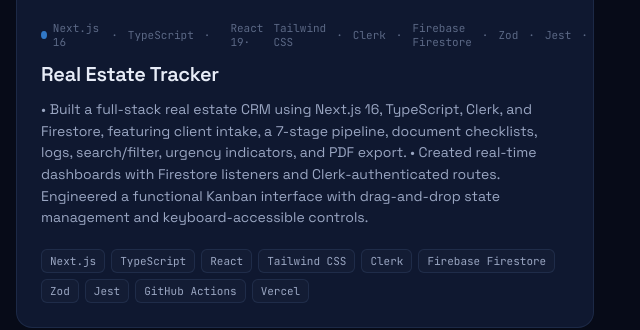
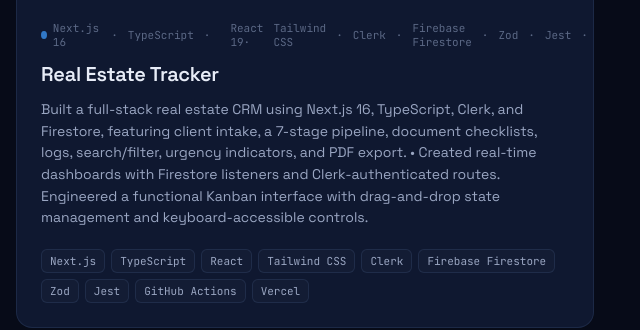
Before and after one commit to CJMoses1318/EPortfoliov2, a plain HTML site: page index.html in a window 1280 px wide. Shown: the part 3954-4284 px from the top of the page, 634-1274 px from the left. Drawn offline with Linux system fonts and the light colour scheme.

Commit message:
removed bullet points

```diff
--- a/index.html
+++ b/index.html
@@ -767,7 +767,7 @@
             <span class="lang" style="--c:#3178c6">Next.js 16</span>·<span>TypeScript</span>· <span></span>React 19</span>· <span>Tailwind CSS</span>· <span>Clerk</span>· <span>Firebase Firestore</span>· <span>Zod</span>· <span>Jest</span>· <span>GitHub Actions</span>· <span>Vercel</span><span>·</span><span>SaaS</span>
           </div>
           <div class="pname"><a href="https://real-estate-project-fawn.vercel.app/" target="_blank">Real Estate Tracker <span class="ext">↗</span></a></div>
-          <p class="pdesc">• Built a full-stack real estate CRM using Next.js 16, TypeScript, Clerk, and Firestore, featuring client intake, a 7-stage pipeline, document checklists, logs, search/filter, urgency indicators, and PDF export. • Created real-time dashboards with Firestore listeners and Clerk-authenticated routes. Engineered a functional Kanban interface with drag-and-drop state management and keyboard-accessible controls. </p>
+          <p class="pdesc">Built a full-stack real estate CRM using Next.js 16, TypeScript, Clerk, and Firestore, featuring client intake, a 7-stage pipeline, document checklists, logs, search/filter, urgency indicators, and PDF export. • Created real-time dashboards with Firestore listeners and Clerk-authenticated routes. Engineered a functional Kanban interface with drag-and-drop state management and keyboard-accessible controls. </p>
           <div class="ptags"><span class="tag">Next.js</span><span class="tag">TypeScript</span><span class="tag">React</span><span class="tag">Tailwind CSS</span><span class="tag">Clerk</span><span class="tag">Firebase Firestore</span><span class="tag">Zod</span><span class="tag">Jest</span><span class="tag">GitHub Actions</span><span class="tag">Vercel</span></div>
         </div>
       </article>
```
